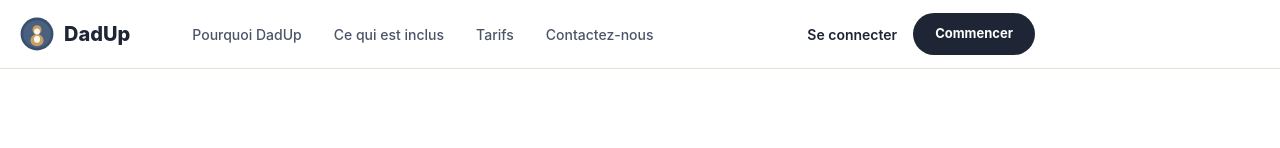
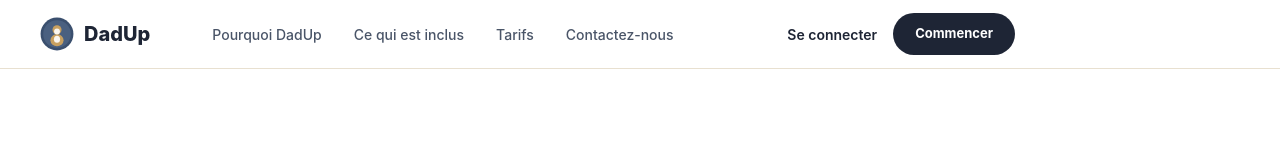
Before and after one commit to Julproject/dadup, a Next.js app: page / in a window 1280 px wide. Shown: the top 148 px of the page. Built offline with nearby package versions, Linux system fonts and the light colour scheme; grey boxes are pictures that could not be loaded.

Commit message:
Update page.tsx

```diff
--- a/app/page.tsx
+++ b/app/page.tsx
@@ -95,7 +95,7 @@ export default function Home() {
 
       {/* NAV */}
       <nav style={{background:C.white, borderBottom:`1px solid ${C.border}`, position:'sticky', top:0, zIndex:50}}>
-        <div style={{padding:'0 20px', display:'flex', alignItems:'center', justifyContent:'space-between', height:'68px'}}>
+        <div style={{padding:'0 40px', display:'flex', alignItems:'center', justifyContent:'space-between', height:'68px'}}>
           <div style={{display:'flex', alignItems:'center', gap:'48px'}}>
             <a href="/" style={{display:'flex', alignItems:'center', gap:'10px', textDecoration:'none'}}>
               <svg viewBox="0 0 300 300" width="34" height="34">
```
